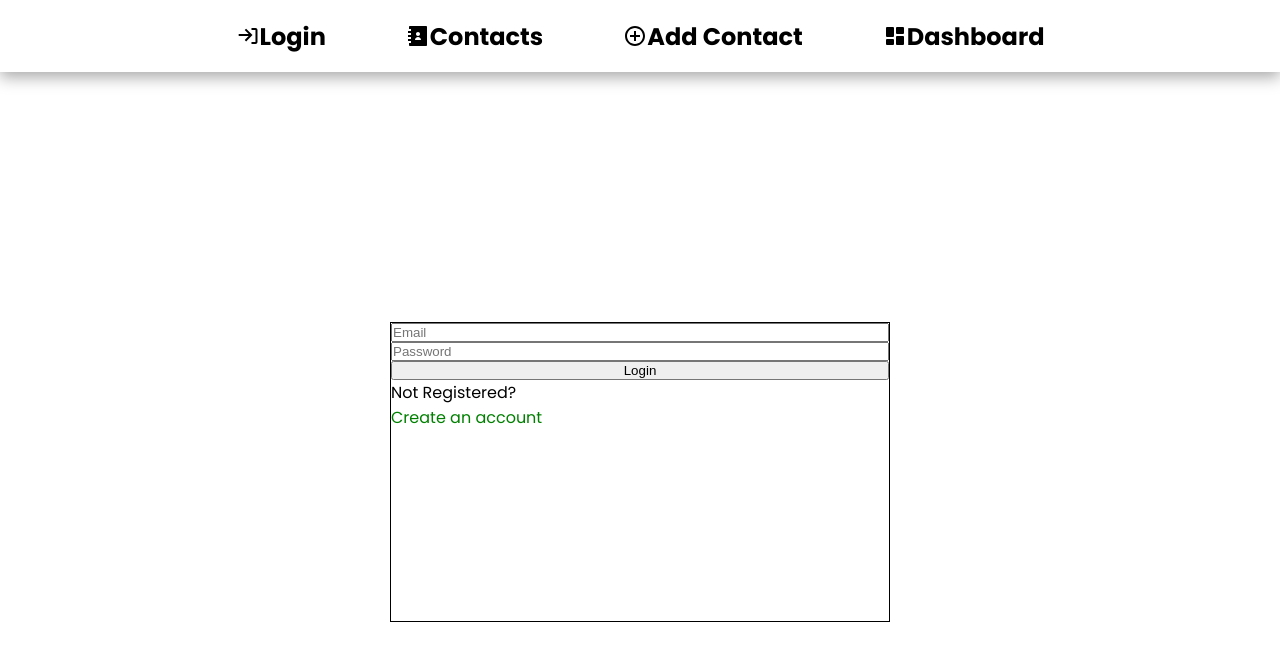
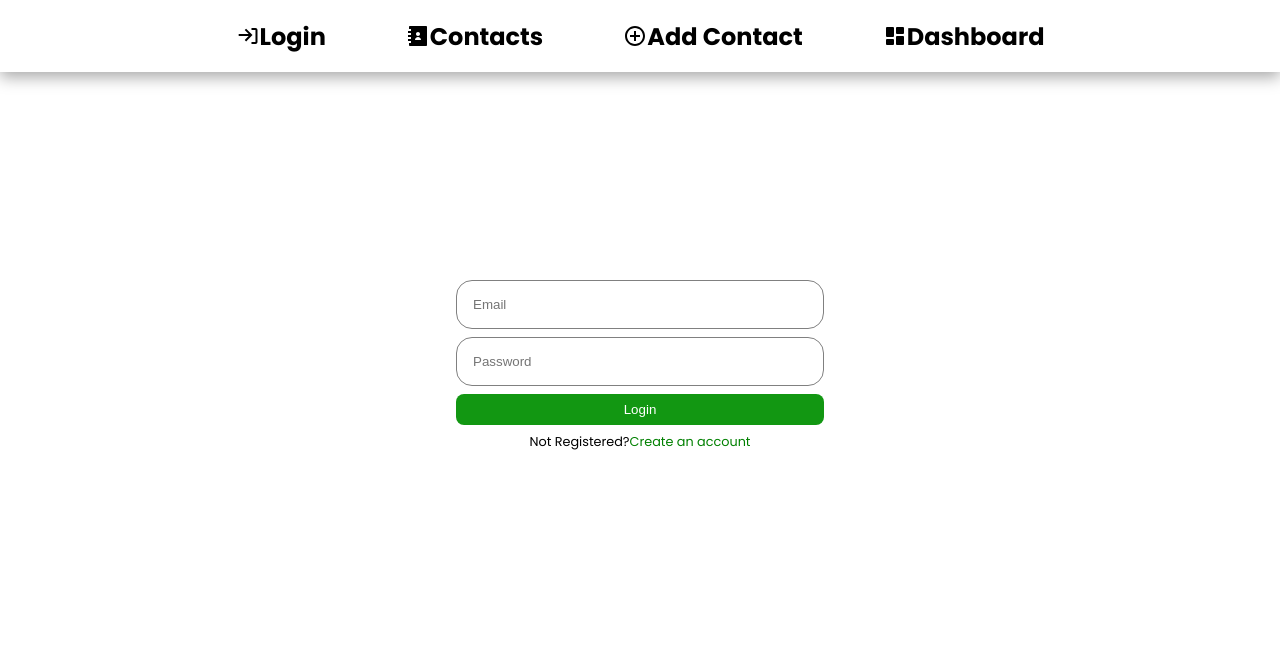
Before and after one commit to amir-rafigh/Contact-db, a Next.js app: page /auth/login in a window 1280 px wide. Shown: the top 660 px of the page. Built offline with nearby package versions, Linux system fonts and the light colour scheme.

Commit message:
working on Login page

```diff
--- a/components/navbar/index.js
+++ b/components/navbar/index.js
@@ -13,7 +13,7 @@ export default function Navbar(){
         <>
         <div className={Styles.container_navbar}>
 
-            <Link href="/contacts">
+            <Link href="/auth/login">
                 <h1> <CgLogIn className={route=="/contacts"?Styles.icon_svg:""} />Login </h1>
             </Link>
             <Link href="/contacts">
--- a/pages/auth/login.js
+++ b/pages/auth/login.js
@@ -1,12 +1,29 @@
+import users from "@/models/users"
+import ConnectDB from "@/utils/connectdb"
 import Styles from "@/styles/login.module.css"
-export default function Login(){
+import { useState } from "react"
+export default async function Login (){
+    const [form_data , setForm_data]=useState({
+        Email:"",
+        Password:""
+
+    })
+    const getFormData =(e)=>{
+        setForm_data({...form_data , [e.target.name]:e.target.value})
+
+    }
+
+
+
+
+
     return(
         <div className={Styles.container}>
             <form className={Styles.form}>
-                <input type="email" name="email" placeholder="Email"/>
-                <input type="password" name="password" placeholder="Password"/>
+                <input onChange={getFormData} type="email" name="Email" placeholder="Email"/>
+                <input onChange={getFormData} type="password" name="Password" placeholder="Password"/>
                 <button>Login</button>
-                <div>
+                <div className={Styles.register}>
                     <p>Not Registered?</p>
                     <span style={{color:"green"}}>Create an account</span>
                 </div>
--- a/styles/login.module.css
+++ b/styles/login.module.css
@@ -3,13 +3,41 @@
     height: 100vh;
     display: flex;
     justify-content: center ;
-    align-items: center;
+    align-items: start;
 }
 .form{
-    width: 500px;
-    height: 300px;
-    margin:  auto;
+    width: 400px;
+    margin:  10rem 0;
     display: flex;
     flex-direction: column;
-    border: 1px solid black;
+    gap: 0.5rem;
+    padding: 3rem 1rem;
 }
+
+.form input{
+    padding: 1rem;
+    border-radius: 1rem;
+    -webkit-border-radius: 1rem;
+    -moz-border-radius: 1rem;
+    -ms-border-radius: 1rem;
+    -o-border-radius: 1rem;
+    border: 1px solid gray;
+}
+
+.form button{
+    padding: 0.5rem;
+    background-color: rgb(18, 151, 18);
+    border: none;
+    border-radius: 0.5rem;
+    -webkit-border-radius: 0.5rem;
+    -moz-border-radius: 0.5rem;
+    -ms-border-radius: 0.5rem;
+    -o-border-radius: 0.5rem;
+    color: white;
+}
+.register{
+    display: flex;
+    align-items: center;
+    justify-content: center;
+    font-size: 0.8rem;
+}
```
